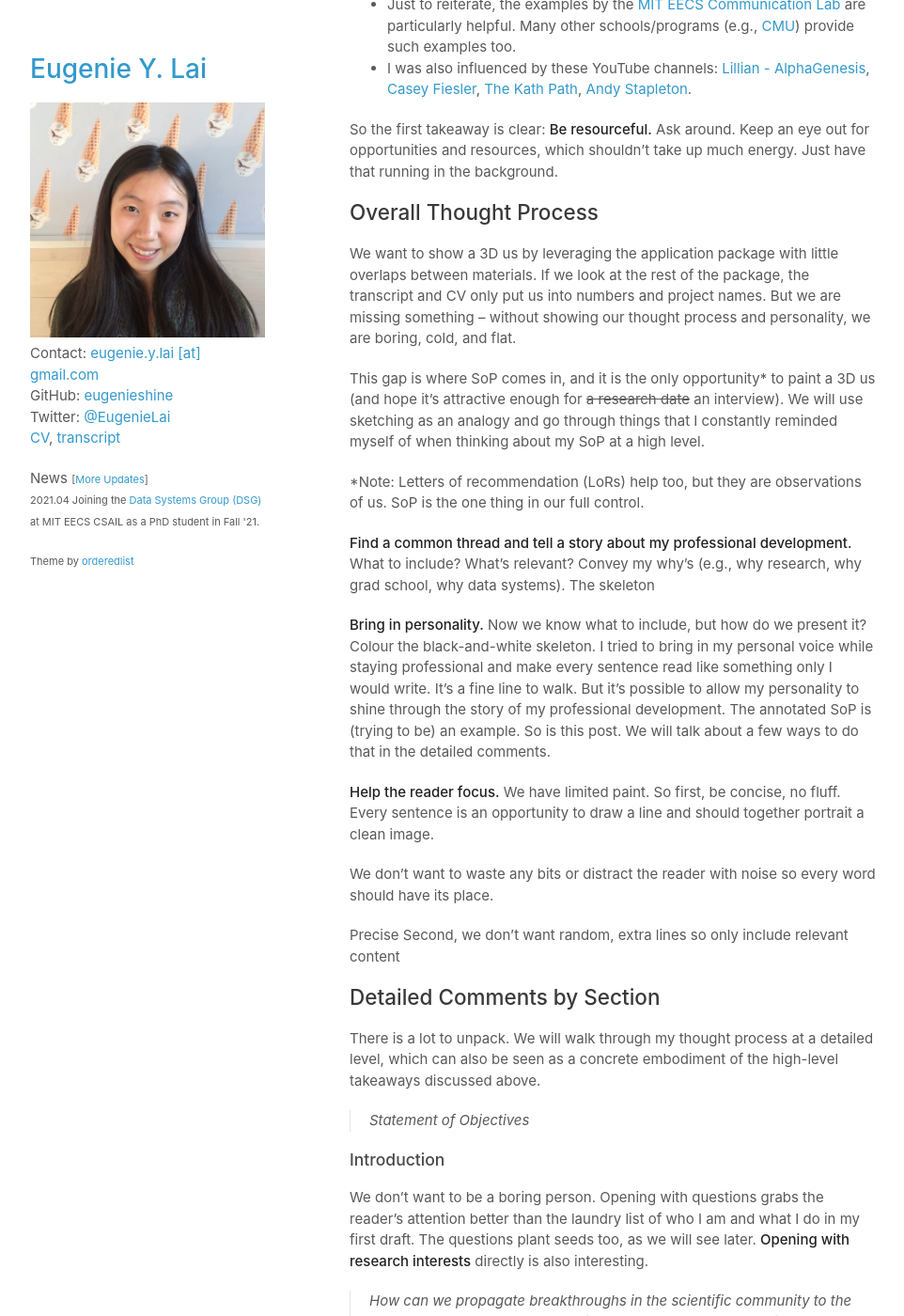
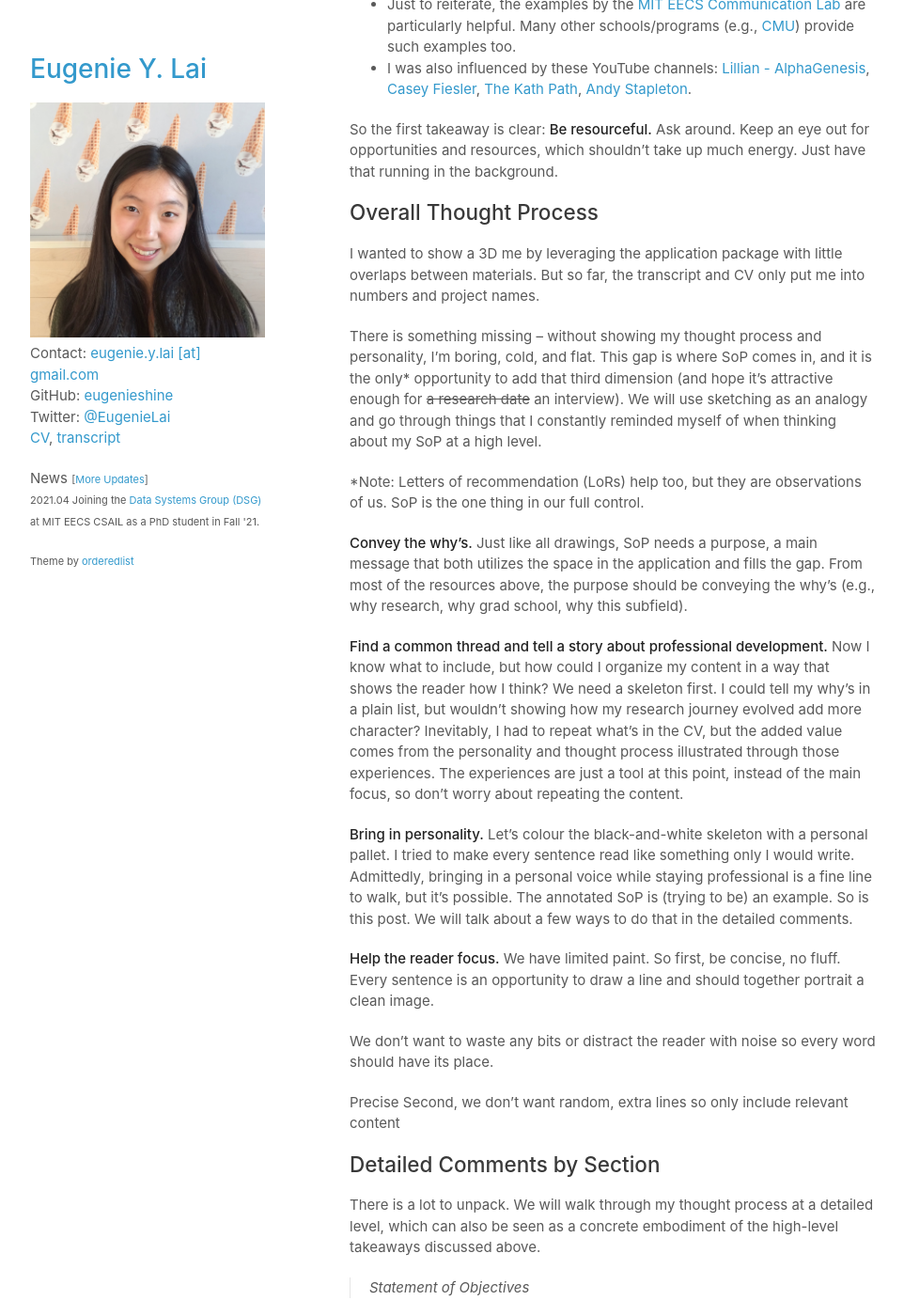
Before and after one commit to eugenielai/eugenielai.github.io, a Jekyll site: the page built from posts/another_annotated_sop.md, in a window 1280 px wide and 1400 px high, scrolled down 1665 px. Shown: the whole window at 94% size, without its empty margins (158-1120 px from the left). Built offline with Jekyll 4.4.1, drawn with Linux system fonts in a browser that asks for light colours; a script that is not in the unit is left out; some of the changed text lies outside the part shown.

Commit message:
update overall thought process sec

```diff
--- a/posts/another_annotated_sop.md
+++ b/posts/another_annotated_sop.md
@@ -8,7 +8,7 @@ date: 2021-04-16
 
 This post is inspired by the Statement of Objective examples provided by the [MIT EECS Communication Lab](https://mitcommlab.mit.edu/eecs/commkit/graduate-school-personal-statement/). Some programs (e.g., Berkeley EECS) require a Statement of Purpose (SoP) and a Personal Statement (PS). In this post, we will dissect and annotate [my SoP](https://eugenielai.github.io/docs/application/SoP_MIT_eylai.pdf) submitted to MIT EECS, which is a hybrid of both, in my case.
 
-I also want to shamelessly include a copy of [my first draft](https://eugenielai.github.io/docs/application/SoP_draft_eylai.pdf) for a before-after comparison and show how far I have (and maybe anyone could) come by applying the learnings discussed in this post. It would be difficult to measure the impact of something without showing the starting point, which is often missing in the existing resources for SoP.
+I also shamelessly include a copy of [my first draft](https://eugenielai.github.io/docs/application/SoP_draft_eylai.pdf) for a before-after comparison and show how far I have (and maybe anyone could) come by applying the learnings discussed in this post. It would be difficult to measure the impact of something without showing the starting point, which is often missing in the existing resources for SoP.
 
 Also, if you are an anxious applicant, let’s not compare ourselves. I know it’s easier said than done, and I still fall into that trap too. But it is **unfair** to compare the ins and outs of ourselves to **only** the best side of others (e.g., their SoP). This note was first brought up to me by Dr.\* [Maria De-Arteaga](https://mariadearteaga.com/) back in 2019 when I just started to pivot my profile towards grad school and has been helping me get off the overthinking treadmill since.
 
@@ -44,16 +44,17 @@ So the first takeaway is clear: **Be resourceful.** Ask around. Keep an eye out
 
 ## Overall Thought Process
 
-We want to show a 3D us by leveraging the application package with little overlaps between materials. If we look at the rest of the package, the transcript and CV only put us into numbers and project names. But we are missing something – without showing our thought process and personality, we are boring, cold, and flat.
+I wanted to show a 3D me by leveraging the application package with little overlaps between materials. But so far, the transcript and CV only put me into numbers and project names.
 
-This gap is where SoP comes in, and it is the only opportunity\* to paint a 3D us (and hope it’s attractive enough for <s>a research date</s> an interview). We will use sketching as an analogy and go through things that I constantly reminded myself of when thinking about my SoP at a high level.
+There is something missing – without showing my thought process and personality, I’m boring, cold, and flat. This gap is where SoP comes in, and it is the only\* opportunity to add that third dimension (and hope it’s attractive enough for <s>a research date</s> an interview). We will use sketching as an analogy and go through things that I constantly reminded myself of when thinking about my SoP at a high level.
 
 \*Note: Letters of recommendation (LoRs) help too, but they are observations of us. SoP is the one thing in our full control.
 
-**Find a common thread and tell a story about my professional development.** What to include? What’s relevant? Convey my why’s (e.g., why research, why grad school, why data systems). The skeleton
+**Convey the why’s.** Just like all drawings, SoP needs a purpose, a main message that both utilizes the space in the application and fills the gap. From most of the resources above, the purpose should be conveying the why’s (e.g., why research, why grad school, why this subfield).
 
-**Bring in personality.** Now we know what to include, but how do we present it? Colour the black-and-white skeleton.
-I tried to bring in my personal voice while staying professional and make every sentence read like something only I would write. It’s a fine line to walk. But it’s possible to allow my personality to shine through the story of my professional development. The annotated SoP is (trying to be) an example. So is this post. We will talk about a few ways to do that in the detailed comments.
+**Find a common thread and tell a story about professional development.** Now I know what to include, but how could I organize my content in a way that shows the reader how I think? We need a skeleton first. I could tell my why’s in a plain list, but wouldn’t showing how my research journey evolved add more character? Inevitably, I had to repeat what’s in the CV, but the added value comes from the personality and thought process illustrated through those experiences. The experiences are just a tool at this point, instead of the main focus, so don’t worry about repeating the content.
+
+**Bring in personality.** Let’s colour the black-and-white skeleton with a personal pallet. I tried to make every sentence read like something only I would write. Admittedly, bringing in a personal voice while staying professional is a fine line to walk, but it’s possible. The annotated SoP is (trying to be) an example. So is this post. We will talk about a few ways to do that in the detailed comments.
 
 **Help the reader focus.** We have limited paint.
 So first, be concise, no fluff. Every sentence is an opportunity to draw a line and should together portrait a clean image.
@@ -122,7 +123,7 @@ This section aims to convince the reader that I know the strengths of the progra
 I chose to put my research statement here, not anywhere else. Up to this point, I’ve been signalling pieces about my motivation and research interests using the opening questions, projects, and my why story. The reader now has enough context and is ready for a punch.
 > All my experiences collectively shaped my research interests and motivated me to pursue graduate studies. Today, database systems provide a vital infrastructure to access high volumes of data in a variety of applications. Seeing the user-database barriers and the potential of data-driven decision-making in areas outside of CS (e.g., city planning and sustainability) incites my urge to build my work around the theme of facilitating user interaction with databases. With a deep understanding of the problem space and skills gained through solving problems in this space, I hope to continue this line of work by applying visualization and ML techniques to help database users access and make sense of data.
 
-I find this part becomes more candid and convincing when I **write it as if the PIs would actually read it** (and mine actually did). Also, it only becomes attractive when the interest goes both ways. I wanted to show how they could help me but also what unique skills I could offer.
+I find this part becomes more candid and convincing when I **write it as if the PIs would actually read it** (and mine really did). Also, it only becomes attractive when the interest goes both ways (like a date). I wanted to show how they could help me but also what unique skills I could offer.
 > MIT CSAIL’s past and current work indicates its members’ unique strengths on this topic. Specifically, I would be excited to work with Dr. Tim Kraska and Dr. Sam Madden. Dr. Kraska has made outstanding contributions to enabling data analytics for individuals outside of CS using ML-inspired techniques. The sequential features of query sessions discussed in his recent work, IDEBench (SIGMOD’20), are fundamental to my work on sequence-aware query recommendation, where we empirically analyzed the query sequences in two real-life workloads. Extending my work under his supervision would give me strong support in leveraging query session information using ML techniques. My research interests also greatly overlap with Dr. Madden’s work, such as Data Civilizer, on building end-to-end systems to facilitate domain experts with data exploration. I would be excited to work with Dr. Madden by bringing my skills and experience in applying ML techniques to SQL queries.
 
 ### Where I See Myself
@@ -151,13 +152,13 @@ I also learned and applied these general/minor things.
 * Do they know **the field**?
 * Do they know **me**?
 
-This sanity check is a reminder for me to further verify if the information is credible and applicable to me. The reminder is particularly helpful when I get negative (and not necessarily constructive) feedback. An extreme example is the words from my relatives and family friends when they laughed at my school list. It still hurt at the moment, but the rational me didn’t take their comments to heart because they’re not in CS, and they don’t know my profile. More than a filter to allow in helpful advice, the questions are also shields to protect us, which was much needed in such a sensitive time.
+This sanity check is a reminder to further verify if the information is credible and applicable to me, especially when I get negative (and not necessarily constructive) feedback. An extreme example is the words from my relatives and family friends when they laughed at my school list. It still hurt at the moment, but the rational me didn’t take their comments to heart because they’re not in CS, and they don’t know my profile. More than a filter to allow in helpful advice, the questions are also shields to protect us, which is much needed in such a sensitive time.
 
 ## Last Words
 
-Through the process, I had countless <s>breakdowns</s> moments where I felt that I had already tried everything, but my SoP just read shallow, and my writing would never be good enough.
+Through the application process, I had countless <s>breakdowns</s> moments where I felt that I had already tried everything, but my SoP just read shallow, and my writing would never be good enough.
 
-But it’s because SoP is hard to write!! It not only demands writing techniques but also deep reflections of the why’s from our experiences. Although writing the SoP challenged me hard on both fronts, I’m glad that I took the time and saw it as an opportunity to grow: It reminded me that improving my writing is a never-ending process, and the reflections indeed made me question my life but also assured my decision to pursue graduate studies.
+But it’s because **SoP is hard to write!!** It not only demands writing techniques but also deep reflections of the why’s from our experiences. Although writing the SoP challenged me hard on both fronts, I’m glad that I took the time and saw it as an opportunity to grow: It reminded me that improving my writing is a never-ending process, and the reflection indeed made me question my life but also assured my decision to pursue graduate studies.
 
 However, I do want to acknowledge that not everyone has the privilege to afford the time and energy. Further, if we consider our individual profile (e.g., GPA, LoRs) as a whole, pouring our limited resources into SoP alone may not be a strategic move. Nothing is perfect nor needs to be. So knowing when to say good enough is an important skill too (which is something I still need to work on).
 
```
